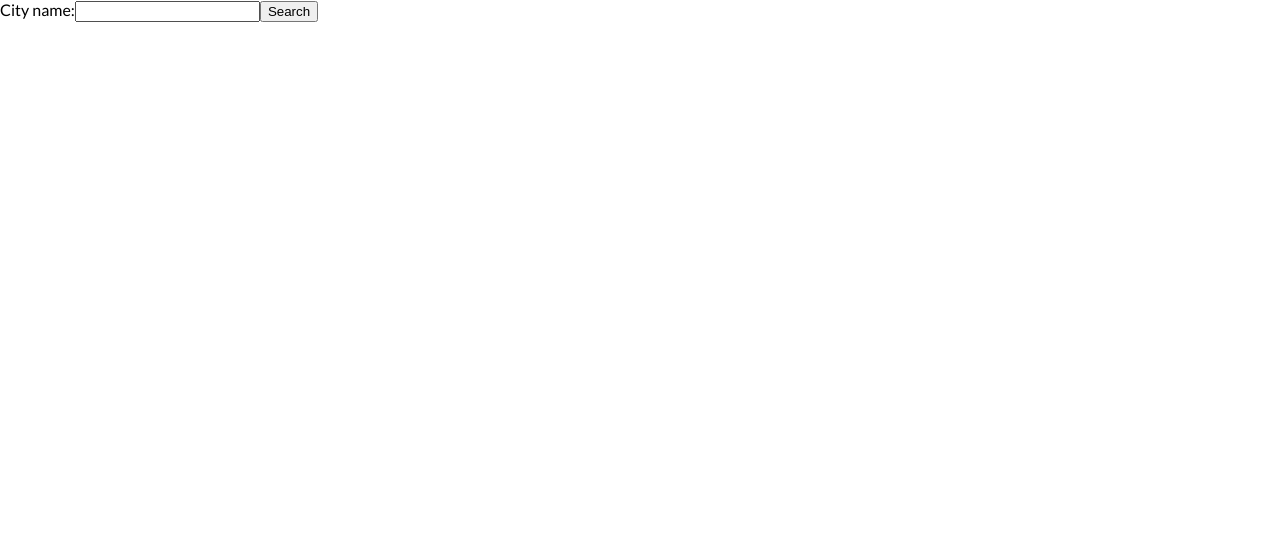
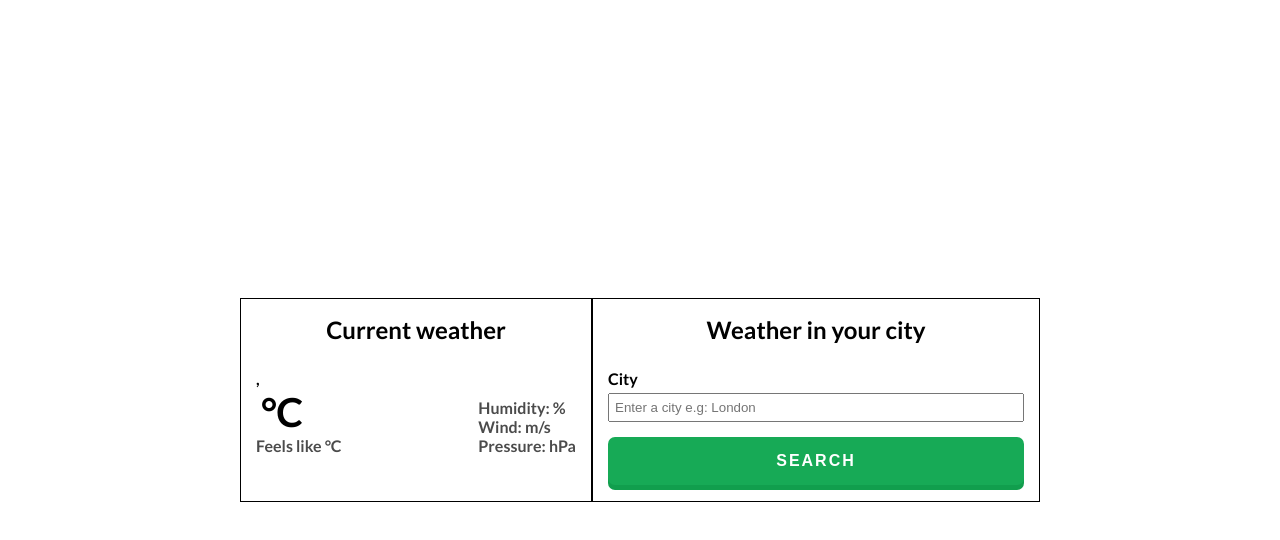
Before and after one commit to lausoffici/weather-challenge, a React app: page / in a window 1280 px wide. Shown: the top 540 px of the page. Built offline with nearby package versions, Linux system fonts and the light colour scheme.

Commit message:
styling form 'CityPicker' and 'CurrentWeather'

```diff
--- a/src/components/CityPicker/CityPicker.tsx
+++ b/src/components/CityPicker/CityPicker.tsx
@@ -1,4 +1,5 @@
 import React, { Dispatch, FC, FormEvent, SetStateAction } from 'react';
+import CityPickerContainer from './CityPickerContainer';
 
 type CityPickerProps = {
   handleCitySubmit: (event: FormEvent) => void;
@@ -7,13 +8,16 @@ type CityPickerProps = {
 };
 
 const CityPicker: FC<CityPickerProps> = ({ handleCitySubmit, cityName, setCityName }) => (
-  <form onSubmit={handleCitySubmit}>
-    <label>
-      City name:
-      <input type="text" name="cityName" value={cityName} onChange={(e) => setCityName(e.target.value)} />
-    </label>
-    <input type="submit" value="Search" />
-  </form>
+  <CityPickerContainer>
+    <form onSubmit={handleCitySubmit}>
+      <h1>Weather in your city</h1>
+      <label>
+        City
+      </label>
+      <input type="text" placeholder="Enter a city e.g: London" name="cityName" value={cityName} onChange={(e) => setCityName(e.target.value)} />
+      <button>Search</button>
+    </form>
+  </CityPickerContainer>
 );
 
 export default CityPicker;
--- /dev/null
+++ b/src/components/CityPicker/CityPickerContainer.ts
@@ -0,0 +1,38 @@
+import styled from 'styled-components';
+
+const CityPickerContainer = styled.div`
+  flex: 2;
+  min-width: 320px;
+  padding: 0 15px;
+  border: 1px solid black;
+
+  label {
+    font-weight: 600;
+  }
+
+  input {
+    display: block;
+    padding: 5px;
+    margin-top: 5px;
+    width: 100%;
+    margin-bottom: 15px;
+  }
+
+  button {
+    font-size: 1em;
+    background: #17aa56;
+    color: #fff;
+    border-radius: 7px;
+    box-shadow: 0 5px #119e4d;
+    width: 100%;
+    border: none;
+    cursor: pointer;
+    padding: 15px 30px;
+    text-transform: uppercase;
+    letter-spacing: 2px;
+    font-weight: 700;
+    outline: none;
+  }
+`;
+
+export default CityPickerContainer;
--- a/src/components/Weather/Forecast.tsx
+++ b/src/components/Forecast/Forecast.tsx
@@ -2,11 +2,10 @@ import React from 'react';
 import { ForecastResponse } from '../../types/index';
 
 export type ForecastProps = {
-  data?: ForecastResponse
+  forecastData?: ForecastResponse
 };
 
-const Forecast: React.FC<ForecastProps> = ({ data }) => {
-  console.log(data);
+const Forecast: React.FC<ForecastProps> = ({ forecastData }) => {
   return (
     <div />
   );
--- a/src/components/Location/Location.tsx
+++ b/src/components/Location/Location.tsx
@@ -1,9 +1,10 @@
-import React, { FormEvent, useState } from 'react';
+import React, { FormEvent, useEffect, useState } from 'react';
 import { useFetch } from '../../hooks/useFetch';
 import { ForecastResponse, LocationResponse, WeatherResponse } from '../../types/index';
 import CityPicker from '../CityPicker/CityPicker';
-import Current from '../Weather/Current';
-import Forecast from '../Weather/Forecast';
+import CurrentWeather from '../Weather/CurrentWeather';
+import Forecast from '../Forecast/Forecast';
+import LocationContainer from './LocationContainer';
 
 const Location: React.FC = () => {
   const [cityName, setCityName] = useState<string>('');
@@ -12,6 +13,16 @@ const Location: React.FC = () => {
   const { data: forecastData, get: getForecastData } = useFetch<ForecastResponse>(process.env.FORECAST_API_URL || '', false);
   const { data: currentWeatherData, get: getCurrentWeatherData } = useFetch<WeatherResponse>(process.env.WEATHER_API_URL || '', false);
 
+  // Fetching weather data with client's location at init
+  useEffect(() => {
+    if (!locationData) return;
+
+    const queryParams = `&lat=${locationData.lat}&lon=${locationData.lon}`;
+    getCurrentWeatherData(queryParams);
+    getForecastData(queryParams);
+  }, [locationData, getCurrentWeatherData, getForecastData]);
+
+  // Handling CityPicker's submit
   const handleCitySubmit = (event: FormEvent) => {
     event.preventDefault();
     if (!locationData && !cityName) return;
@@ -28,11 +39,13 @@ const Location: React.FC = () => {
   }
 
   return (
-    <>
-      <CityPicker handleCitySubmit={handleCitySubmit} cityName={cityName} setCityName={setCityName} />
-      { currentWeatherData && <Current data={currentWeatherData} /> }
-      { forecastData && <Forecast data={forecastData} /> }
-    </>
+    <LocationContainer>
+      <div className="row">
+        <CurrentWeather weatherData={currentWeatherData} />
+        <CityPicker handleCitySubmit={handleCitySubmit} cityName={cityName} setCityName={setCityName} />
+      </div>
+      <Forecast forecastData={forecastData} />
+    </LocationContainer>
   );
 };
 
--- /dev/null
+++ b/src/components/Location/LocationContainer.ts
@@ -0,0 +1,23 @@
+import styled from "styled-components";
+
+const LocationContainer = styled.div`
+  display: flex;
+  justify-content: center;
+  align-items: center;
+  flex-direction: row;
+  min-height: 100vh;
+
+  .row {
+    display: flex;
+    flex: 1;
+    justify-content: space-between;
+    max-width: 800px;
+
+    @media (max-width: 715px) {
+      flex-direction: column;
+      align-items: center;
+    }
+  }
+`;
+
+export default LocationContainer;
--- a/src/components/Weather/Current.tsx
+++ /dev/null
@@ -1,15 +0,0 @@
-import React from 'react';
-import { WeatherResponse } from '../../types/index';
-
-export type CurrentWeatherProps = {
-  data?: WeatherResponse
-};
-
-const CurrentWeather: React.FC<CurrentWeatherProps> = ({ data }) => {
-  console.log(data);
-  return (
-    <div />
-  );
-};
-
-export default CurrentWeather;
--- /dev/null
+++ b/src/components/Weather/CurrentWeather.tsx
@@ -0,0 +1,33 @@
+import React from 'react';
+import { WeatherResponse } from '../../types/index';
+import { formatTemperature as format } from '../../utils/weather.utils';
+import CurrentWeatherContainer from './CurrentWeatherCointainer';
+
+export type CurrentWeatherProps = {
+  weatherData?: WeatherResponse
+};
+
+const CurrentWeather: React.FC<CurrentWeatherProps> = ({ weatherData }) => {
+  return (
+    <CurrentWeatherContainer>
+      <h1>Current weather</h1>
+      <div className="content">
+        <div className="main-info">
+          <div className="city">{weatherData?.name}, {weatherData?.sys.country}</div>
+          <div className="description">{weatherData?.weather[0].main}</div>
+          <div className="temp">
+            {format(weatherData?.main.temp)}<span className="degrees">°C</span>
+          </div>
+          <div className="feels-like">Feels like {format(weatherData?.main.feels_like)}°C</div>
+        </div>
+        <div className="secondary-info">
+          <div>Humidity: {weatherData?.main.humidity}%</div>
+          <div>Wind: {weatherData?.wind.speed} m/s</div>
+          <div>Pressure: {weatherData?.main.pressure} hPa</div>
+        </div>
+      </div>
+    </CurrentWeatherContainer>
+  );
+};
+
+export default CurrentWeather;
--- /dev/null
+++ b/src/components/Weather/CurrentWeatherCointainer.ts
@@ -0,0 +1,35 @@
+import styled from 'styled-components';
+
+const CurrentWeatherContainer = styled.div`
+  flex: 1;
+  min-width: 320px;
+  padding: 0 15px;
+  border: 1px solid black;
+  font-weight: 600;
+
+  .secondary-info, .description, .feels-like {
+    opacity: 0.7;
+  }
+
+  .content {
+    justify-content: space-between;
+    display: flex;
+  }
+
+  .temp {
+    font-size: 5rem;
+    .degrees {
+      font-size: 2.5rem;
+      vertical-align: super;
+      margin-left: 5px;
+    }
+  }
+
+  .secondary-info {
+    display: flex;
+    flex-direction: column;
+    justify-content: flex-end;
+  }
+`;
+
+export default CurrentWeatherContainer;
--- a/src/styles/globalStyles.ts
+++ b/src/styles/globalStyles.ts
@@ -21,6 +21,22 @@ const GlobalStyle = createGlobalStyle`
     min-height: 100vh;
     background: var(--background)
   }
+
+  h1 {
+    text-align: center;
+    font-size: 1.5rem;
+    margin-bottom: 25px;
+  }
+
+  .flex-row {
+    display: flex;
+    flex-direction: row;
+  }
+
+  .flex-column {
+    display: flex;
+    flex-direction: column;
+  }
 `;
 
 export default GlobalStyle;
--- /dev/null
+++ b/src/utils/weather.utils.ts
@@ -0,0 +1,3 @@
+export const formatTemperature = (temp?: number): number | undefined => {
+  return temp && Math.round(temp);
+}
```
Also changed, not shown: src/types/index.ts (+9 -2 lines).
